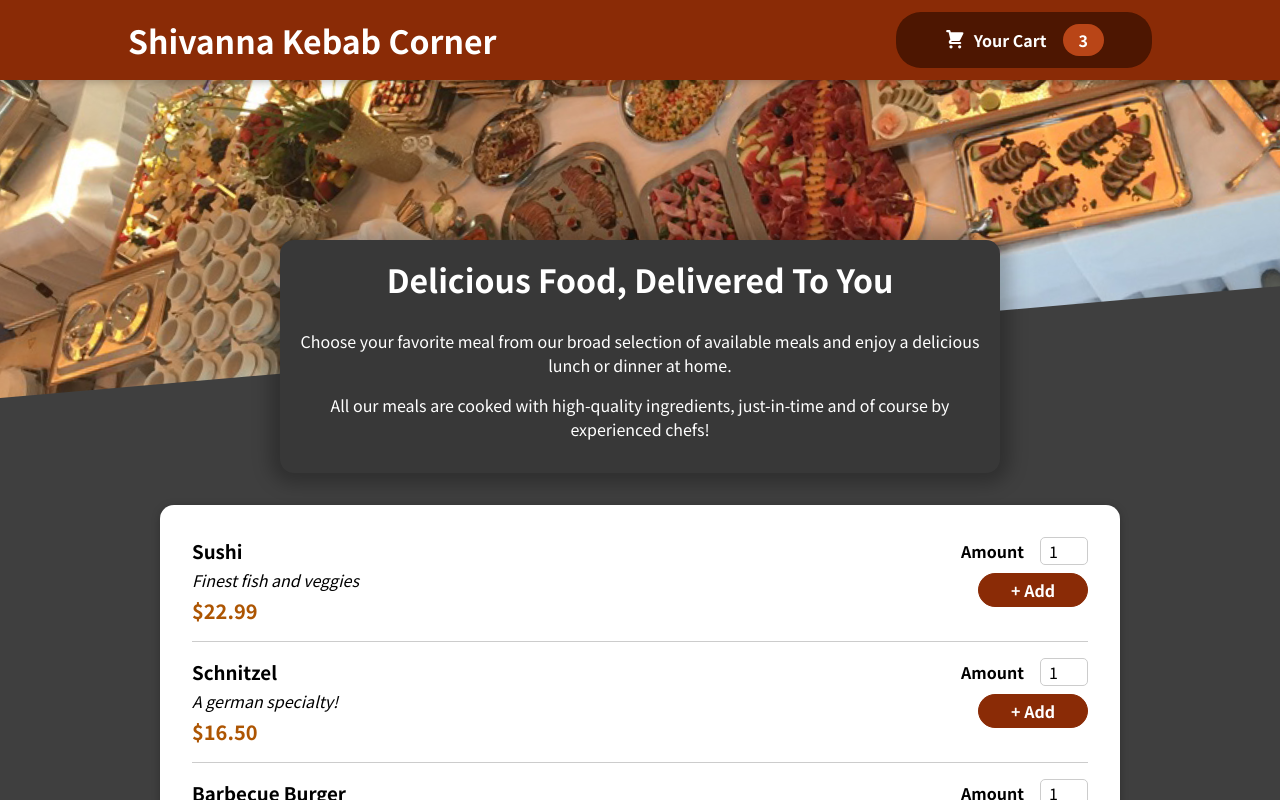
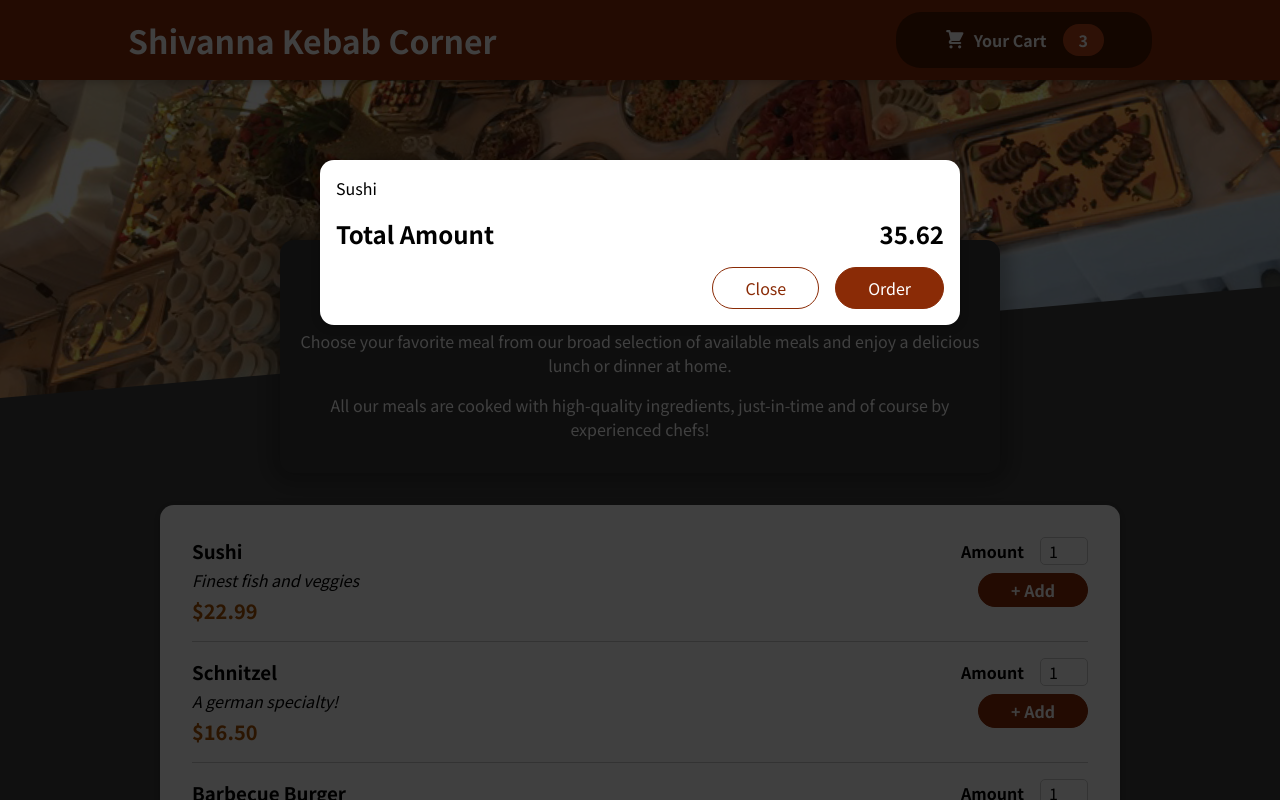
Before and after one commit to pingslayer/food-order-react, a React (Create React App) app: page / in a window 1280 px wide. Shown: the top 800 px of the page. Built offline with nearby package versions, Linux system fonts and the light colour scheme.

Commit message:
Adding a Modal via a React Portal

```diff
--- a/public/index.html
+++ b/public/index.html
@@ -28,6 +28,7 @@
   </head>
   <body>
     <noscript>You need to enable JavaScript to run this app.</noscript>
+    <div id="overlays"></div>
     <div id="root"></div>
     <!--
       This HTML file is a template.
--- a/src/App.js
+++ b/src/App.js
@@ -3,10 +3,12 @@ import React, { Fragment } from "react";
 //components
 import Header from "./components/Layout/Header";
 import Meals from "./components/Meals/Meals";
+import Cart from "./components/Cart/Cart";
 
 function App() {
   return (
     <Fragment>
+      <Cart />
       <Header />
       <main>
         <Meals />
--- a/src/components/Cart/Cart.js
+++ b/src/components/Cart/Cart.js
@@ -1,3 +1,5 @@
+//components
+import Modal from "../UI/Modal";
 //css
 import classes from "./Cart.module.css";
 
@@ -11,7 +13,7 @@ const Cart = (props) => {
   );
 
   return (
-    <div>
+    <Modal>
       {cartItems}
       <div className={classes.total}>
         <span>Total Amount</span>
@@ -21,7 +23,7 @@ const Cart = (props) => {
         <button className={classes["button--alt"]}>Close</button>
         <button className={classes.button}>Order</button>
       </div>
-    </div>
+    </Modal>
   );
 };
 
--- /dev/null
+++ b/src/components/UI/Modal.js
@@ -0,0 +1,32 @@
+import { Fragment } from "react";
+import ReactDOM from "react-dom";
+//css
+import classes from "./Modal.module.css";
+
+const portalElement = document.getElementById("overlays");
+
+const Backdrop = (props) => {
+  return <div className={classes.backdrop}></div>;
+};
+
+const ModalOverlay = (props) => {
+  return (
+    <div className={classes.modal}>
+      <div className={classes.content}>{props.children}</div>
+    </div>
+  );
+};
+
+const Modal = (props) => {
+  return (
+    <Fragment>
+      {ReactDOM.createPortal(<Backdrop />, portalElement)}
+      {ReactDOM.createPortal(
+        <ModalOverlay>{props.children}</ModalOverlay>,
+        portalElement
+      )}
+    </Fragment>
+  );
+};
+
+export default Modal;
--- /dev/null
+++ b/src/components/UI/Modal.module.css
@@ -0,0 +1,40 @@
+.backdrop {
+  position: fixed;
+  top: 0;
+  left: 0;
+  width: 100%;
+  height: 100vh;
+  z-index: 20;
+  background-color: rgba(0, 0, 0, 0.75);
+}
+
+.modal {
+  position: fixed;
+  top: 20vh;
+  left: 5%;
+  width: 90%;
+  background-color: white;
+  padding: 1rem;
+  border-radius: 14px;
+  box-shadow: 0 2px 8px rgba(0, 0, 0, 0.25);
+  z-index: 30;
+  animation: slide-down 300ms ease-out forwards;
+}
+
+@media (min-width: 768px) {
+  .modal {
+    width: 40rem;
+    left: calc(50% - 20rem);
+  }
+}
+
+@keyframes slide-down {
+  from {
+    opacity: 0;
+    transform: translateY(-3rem);
+  }
+  to {
+    opacity: 1;
+    transform: translateY(0);
+  }
+}
```
Also changed, not shown: 1 other file (tests, documents, lock files or other folders).
